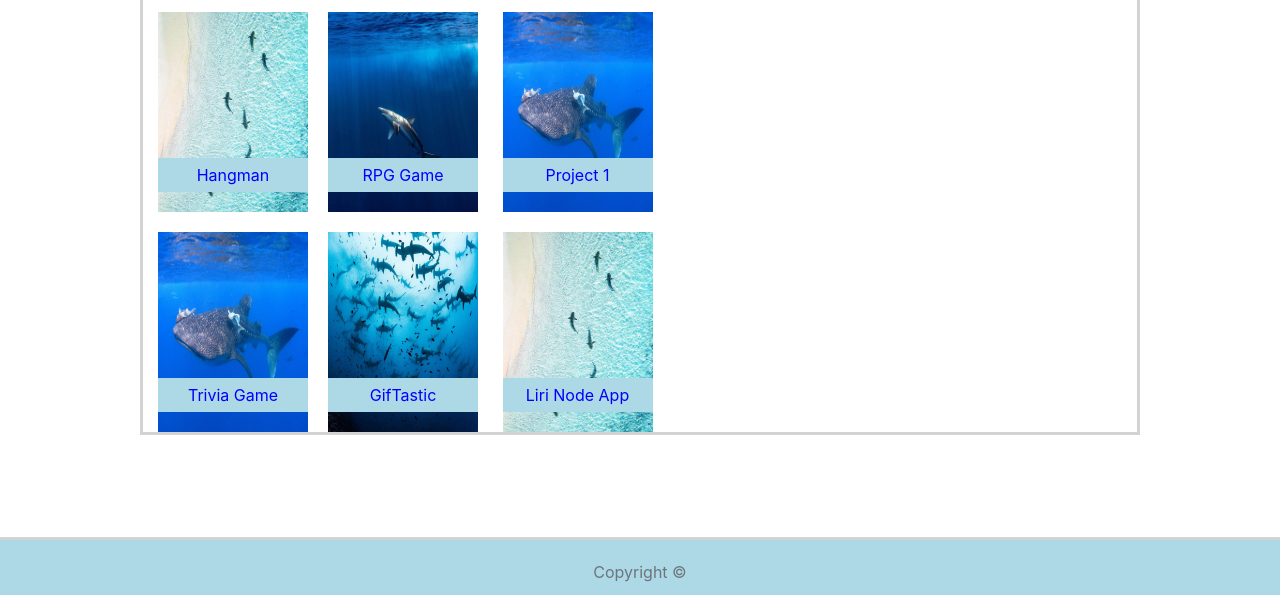
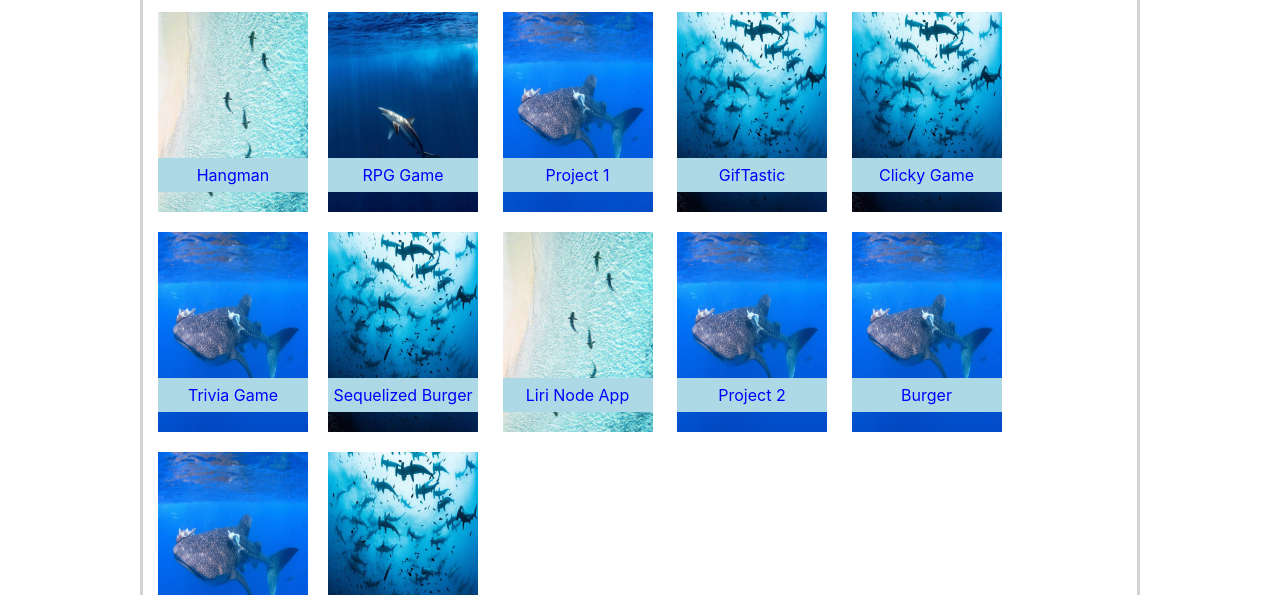
Before and after one commit to mabb0512/Bootstrap-Portfolio, a plain HTML site: page portfolio.html in a window 1280 px wide. Shown: the part 203-798 px from the top of the page. Drawn offline with nearby package versions, Linux system fonts and the light colour scheme.

Commit message:
updating portfolio

```diff
--- a/assets/css/styles.css
+++ b/assets/css/styles.css
@@ -11,6 +11,16 @@ header {
     border: solid;
     border-color: lightgray;
     margin-top: 1% !important;
+}
+
+.box2 {
+    width: 80%;
+    height: 150%;
+    margin: 0   auto;
+    border: solid;
+    border-color: lightgray;
+    margin-top: 1% !important;
+
 }
 
 
@@ -74,7 +84,7 @@ button[type=submit]:hover {
     background-color:   rgb(0, 162, 255);
 }
 
-#bottom-margin {
+.bottom-margin {
     margin-bottom: 20px;
 }
 
@@ -95,6 +105,12 @@ button[type=submit]:hover {
     position: relative;
 }
 
+.pic-container4 {
+    margin-left: 20px;
+    display: inline-block;
+    position: relative;
+}
+
 .container-title {
     text-align: center;
     width: 150px;
@@ -104,10 +120,10 @@ button[type=submit]:hover {
     background-color: lightblue;
 }
 
-footer {
+.footer {
     clear: both;
     background: lightblue;
-    position: fixed;
+    position: absolute;
     left: 0;
     bottom: 0;
     width: 100%;
@@ -117,3 +133,18 @@ footer {
     height: 60px;
     padding-top: 20px;
 }
+
+.footer2 {
+    clear: both;
+    position: relative;
+    background: lightblue;
+    padding-top: 20px;
+    width: 100%;
+    height: 60px;
+    border-top: solid;
+    border-color: lightgray;
+    text-align: center;
+    left: 0;
+    bottom: 0;
+
+}
--- a/portfolio.html
+++ b/portfolio.html
@@ -46,11 +46,11 @@
                     </div>
                 </div>
 
-                <div class="row box">
+                <div class="row box2">
                         <div id="section1" class="col container-fluid">
                                 <div class="box-title"><h2>Portfolio</h2></div>
                                 <section>
-                                    <div id="bottom-margin">
+                                    <div class="bottom-margin">
                                         <div class="pic-container1">
                                             <img class="portfolio-pic" src="assets/images/IMG_6296.JPG" alt="pic1">
                                             <div class="container-title"><a href="https://mabb0512.github.io/Word-Guess-Game/" target="_blank">Hangman</a></div>
@@ -59,42 +59,63 @@
                                             <img class="portfolio-pic" src="assets/images/IMG_6512.JPG" alt="pic2">
                                             <div class="container-title"><a href="https://mabb0512.github.io/unit-4-game/" target="_blank">RPG Game</a></div>
                                         </div>
-                                        <div class="pic-container3">
+                                        <div class="pic-container2">
                                             <img class="portfolio-pic" src="assets/images/IMG_0122.JPG" alt="pic5">
                                             <div class="container-title"><a href="https://mabb0512.github.io/project1/" target="_blank">Project 1</a></div>
                                         </div>
+                                        <div class="pic-container2">
+                                            <img class="portfolio-pic" src="assets/images/IMG_7019.JPG" alt="pic4">
+                                            <div class="container-title"><a href="https://mabb0512.github.io/GifTastic/" target="_blank">GifTastic</a></div>
+                                        </div>
+                                        <div class="pic-container2">
+                                            <img class="portfolio-pic" src="assets/images/IMG_7019.JPG" alt="pic4">
+                                            <div class="container-title"><a href="https://mabb0512.github.io/clicky-game/" target="_blank">Clicky Game</a></div>
+                                        </div>
                                     </div>
-                                    <div>
+                                    <div class="bottom-margin">
                                         <div class="pic-container1">
                                             <img class="portfolio-pic" src="assets/images/IMG_0122.JPG" alt="pic3">
                                             <div class="container-title"><a href="https://mabb0512.github.io/TriviaGame/" target="_blank">Trivia Game</a></div>
                                         </div>
                                         <div class="pic-container2">
                                             <img class="portfolio-pic" src="assets/images/IMG_7019.JPG" alt="pic4">
-                                            <div class="container-title"><a href="https://github.com/mabb0512/GifTastic" target="_blank">GifTastic</a></div>
+                                            <div class="container-title"><a href="https://lit-falls-53477.herokuapp.com/" target="_blank">Sequelized Burger</a></div>
                                         </div>
-                                        <div class="pic-container3">
+                                        <div class="pic-container2">
                                             <img class="portfolio-pic" src="assets/images/IMG_6296.JPG" alt="pic5">
                                             <div class="container-title"><a href="https://mabb0512.github.io/liri-node-app/" target="_blank">Liri Node App</a></div>
                                         </div>
+                                        <div class="pic-container2">
+                                            <img class="portfolio-pic" src="assets/images/IMG_0122.JPG" alt="pic3">
+                                            <div class="container-title"><a href="https://lit-falls-53477.herokuapp.com/" target="_blank">Project 2</a></div>
+                                        </div>
+                                        <div class="pic-container2">
+                                            <img class="portfolio-pic" src="assets/images/IMG_0122.JPG" alt="pic3">
+                                            <div class="container-title"><a href="https://github.com/mabb0512/burger" target="_blank">Burger</a></div>
+                                        </div>
                                     </div>
-                                    <div>
-
-                                        <!-- <div class="pic-container2">
+                                    <div class="bottom-margin">
+                                        <div class="pic-container1">
+                                            <img class="portfolio-pic" src="assets/images/IMG_0122.JPG" alt="pic3">
+                                            <div class="container-title"><a href="https://floating-sands-77246.herokuapp.com/" target="_blank">Friend Finder</a></div>
+                                        </div>
+                                        <div class="pic-container2">
                                             <img class="portfolio-pic" src="assets/images/IMG_7019.JPG" alt="pic4">
-                                            <div class="container-title"><a href="https://github.com/mabb0512/GifTastic" target="_blank">GifTastic</a></div>
-                                        </div> -->
+                                            <div class="container-title"><a href="https://mabb0512.github.io/TrainTime/" target="_blank">Train TrainTime</a></div>
+                                        </div>
                                     </div>
                                 </section>
                         </div>
-                        <div class="col-1"></div>
                 </div>
+                <div class="bottom-margin"></div>
             </div>
 
-        <footer class="footer">
+                <footer class="footer2">
                 <div class="container">
-                  <span class="text-muted">Copyright &#169;</span>
+                  <span class="text-muted">Copyright ©</span>
                 </div>
-        </footer>
+              </footer>
+
+
     </body>
 </html>
```
